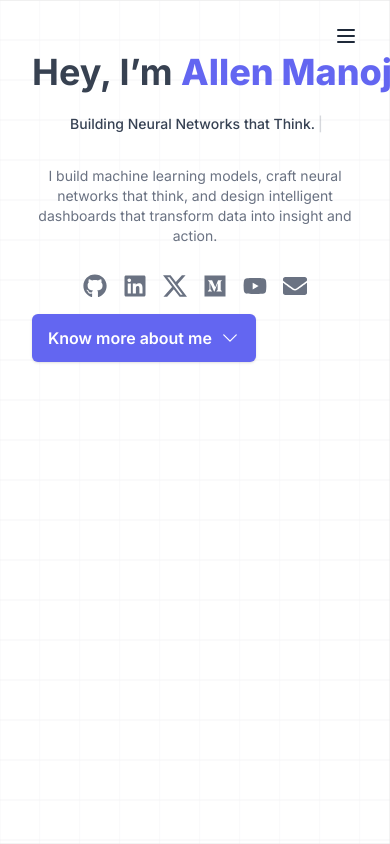
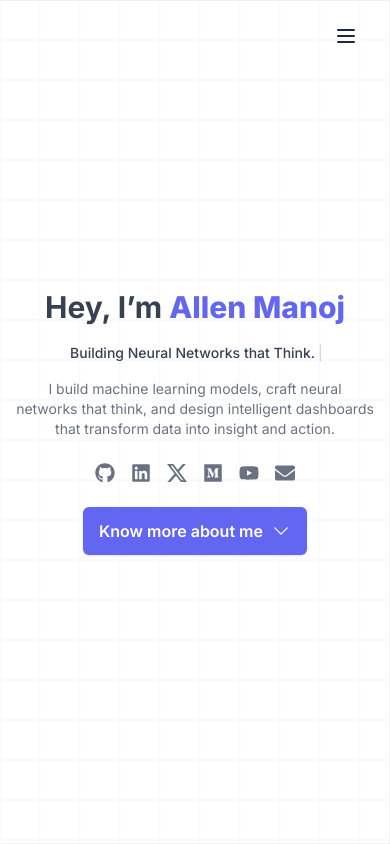
Before and after one commit to allenmanoj17/personalwebsite, a Next.js app: page / in a window 390 px wide. Shown: the top 844 px of the page. Built offline with nearby package versions, Linux system fonts and the light colour scheme.

Commit message:
fix mobile view

```diff
--- a/components/About.tsx
+++ b/components/About.tsx
@@ -120,7 +120,7 @@ const education = [
 
 export const About = () => {
   return (
-    <section id="about" className="py-10 px-2 sm:px-4 lg:px-6 bg-white">
+    <section id="about" className="py-10 px-6 sm:px-8 lg:px-12 bg-white">
       <div className="max-w-5xl mx-auto space-y-16">
         {/* Title */}
         <h2 className="text-4xl md:text-5xl font-extrabold text-gray-900 text-center">
--- a/components/Hero.tsx
+++ b/components/Hero.tsx
@@ -8,28 +8,23 @@ import { motion } from "framer-motion";
 import * as THREE from "three";
 import { Typewriter } from "react-simple-typewriter";
 
-export const Hero = () => {
-  const canvasRef = useRef<HTMLCanvasElement | null>(null);
-
-  useEffect(() => {
-    if (!canvasRef.current) return;
-
+const initThree = (canvas: HTMLCanvasElement) => {
   const scene = new THREE.Scene();
   const camera = new THREE.PerspectiveCamera(
     75,
-      canvasRef.current.clientWidth / canvasRef.current.clientHeight,
+    canvas.clientWidth / canvas.clientHeight,
     0.1,
     1000
   );
 
   const renderer = new THREE.WebGLRenderer({
-      canvas: canvasRef.current,
+    canvas: canvas,
     alpha: true,
     antialias: true,
   });
   renderer.setSize(
-      canvasRef.current.clientWidth,
-      canvasRef.current.clientHeight
+    canvas.clientWidth,
+    canvas.clientHeight
   );
   camera.position.z = 6;
 
@@ -111,9 +106,10 @@ export const Hero = () => {
   });
 
   let time = 0;
+  let animationFrameId: number;
 
   const animate = () => {
-      requestAnimationFrame(animate);
+    animationFrameId = requestAnimationFrame(animate);
     time += 0.02;
 
     neurons.forEach((n) => {
@@ -139,25 +135,38 @@ export const Hero = () => {
   animate();
 
   const handleResize = () => {
-      if (!canvasRef.current) return;
+    if (!canvas) return;
     camera.aspect =
-        canvasRef.current.clientWidth / canvasRef.current.clientHeight;
+      canvas.clientWidth / canvas.clientHeight;
     camera.updateProjectionMatrix();
     renderer.setSize(
-        canvasRef.current.clientWidth,
-        canvasRef.current.clientHeight
+      canvas.clientWidth,
+      canvas.clientHeight
     );
   };
 
   window.addEventListener("resize", handleResize);
   return () => {
     window.removeEventListener("resize", handleResize);
+    cancelAnimationFrame(animationFrameId);
     renderer.dispose();
+  };
+};
+
+export const Hero = () => {
+  const canvasRefDesktop = useRef<HTMLCanvasElement | null>(null);
+
+  useEffect(() => {
+    const canvas = canvasRefDesktop.current;
+    if (!canvas) return;
+    const cleanup = initThree(canvas);
+    return () => {
+      cleanup();
     };
   }, []);
 
   return (
-    <section className="relative min-h-screen flex flex-col md:flex-row items-center justify-between gap-12 px-8 md:px-24 py-12 md:py-20 bg-white overflow-hidden">
+    <section className="relative min-h-screen flex flex-col md:flex-row items-center justify-center gap-8 md:gap-12 px-4 md:px-24 py-10 md:py-20 bg-white overflow-hidden">
       {/* Background grid */}
       <svg
         className="absolute inset-0 w-full h-full opacity-10"
@@ -192,24 +201,24 @@ export const Hero = () => {
         <rect width="100%" height="100%" fill="url(#boxes)" />
       </svg>
 
-      {/* Left content */}
       <motion.div
         className="max-w-2xl w-full text-center md:text-left z-10 md:flex-1 flex flex-col justify-center"
         initial={{ opacity: 0, y: 30 }}
         animate={{ opacity: 1, y: 0 }}
         transition={{ duration: 1 }}
       >
-        <h1 className="text-4xl sm:text-5xl md:text-6xl font-bold mb-4 leading-snug text-[#374151] whitespace-nowrap">
-          Hey, I’m <span className="text-[#6366F1] font-extrabold">Allen Manoj</span>
+        <h1 className="text-3xl sm:text-4xl md:text-6xl font-bold mb-4 leading-tight text-[#374151]">
+          Hey, I’m{" "}
+          <span className="text-[#6366F1] font-extrabold">Allen Manoj</span>
         </h1>
 
-        <p className="text-sm sm:text-base md:text-lg font-medium mb-3 h-10 text-gray-700">
+        <p className="text-sm sm:text-base md:text-lg font-medium mb-4 text-gray-700">
           <Typewriter
             words={[
               "Innovating with AI & Deep Learning.",
               "Building Neural Networks that Think.",
               "Transforming Data into Impact.",
-              "Crafting Smart Dashboards."
+              "Crafting Smart Dashboards.",
             ]}
             loop
             cursor
@@ -220,11 +229,11 @@ export const Hero = () => {
           />
         </p>
 
-        <p className="text-sm sm:text-base md:text-lg text-gray-500 mb-3 max-w-xl mx-auto md:mx-0">
+        <p className="text-sm sm:text-base md:text-lg text-gray-500 mb-6 max-w-xl mx-auto md:mx-0">
           I build machine learning models, craft neural networks that think, and design intelligent dashboards that transform data into insight and action.
         </p>
 
-        <div className="flex flex-wrap justify-center md:justify-start gap-4 mb-4 mt-4">
+        <div className="flex flex-wrap justify-center md:justify-start gap-4 mb-6 text-xl md:text-2xl">
           {[
             { href: "https://github.com/allenmanoj17", icon: <FaGithub /> },
             { href: "https://www.linkedin.com/in/allenmanoj/", icon: <FaLinkedin /> },
@@ -238,16 +247,17 @@ export const Hero = () => {
               href={item.href}
               target="_blank"
               rel="noopener noreferrer"
-              className="text-gray-500 hover:text-indigo-600 transition duration-200 text-2xl hover:scale-110"
+              className="text-gray-500 hover:text-indigo-600 transition duration-200 hover:scale-110"
             >
               {item.icon}
             </a>
           ))}
         </div>
 
+        <div className="flex justify-center md:justify-start">
           <Link
             href="/#about"
-          className="inline-flex items-center justify-center gap-2 px-4 py-3 bg-[#6366F1] text-white font-semibold rounded-md shadow hover:bg-[#4F46E5] transition duration-300 text-base w-fit"
+            className="inline-flex items-center justify-center gap-2 px-4 py-3 bg-[#6366F1] text-white font-semibold rounded-md shadow hover:bg-[#4F46E5] transition duration-300 text-base max-w-max"
           >
             Know more about me
             <svg
@@ -261,11 +271,12 @@ export const Hero = () => {
               <path strokeLinecap="round" strokeLinejoin="round" d="M19.5 8.25l-7.5 7.5-7.5-7.5" />
             </svg>
           </Link>
+        </div>
       </motion.div>
 
-      {/* Right neural network canvas */}
+      {/* Desktop neural network canvas */}
       <div className="hidden md:flex md:flex-1 justify-center">
-        <canvas ref={canvasRef} className="w-[600px] h-[600px]" />
+        <canvas ref={canvasRefDesktop} className="w-[600px] h-[600px]" />
       </div>
     </section>
   );
--- a/package.json
+++ b/package.json
@@ -18,6 +18,7 @@
     "react-dom": "^19.1.0",
     "react-force-graph": "^1.29.3",
     "react-icons": "^5.5.0",
+    "react-responsive": "^10.0.1",
     "react-simple-typewriter": "^5.0.1",
     "react-tsparticles": "^2.12.2",
     "react-type-animation": "^3.2.0",
```
Also changed, not shown: 1 other file (tests, documents, lock files or other folders). Lines whose indentation alone changed are shown as unchanged.
